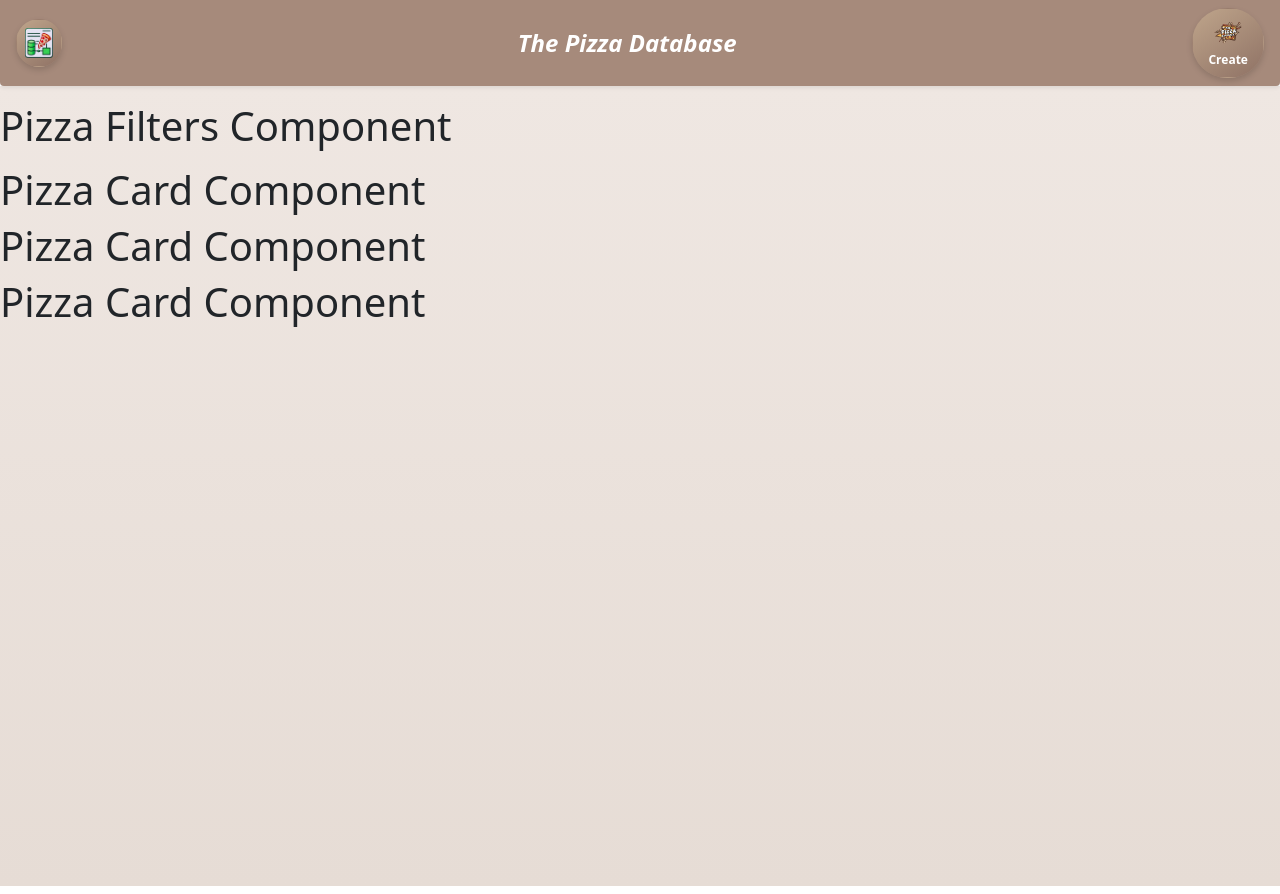
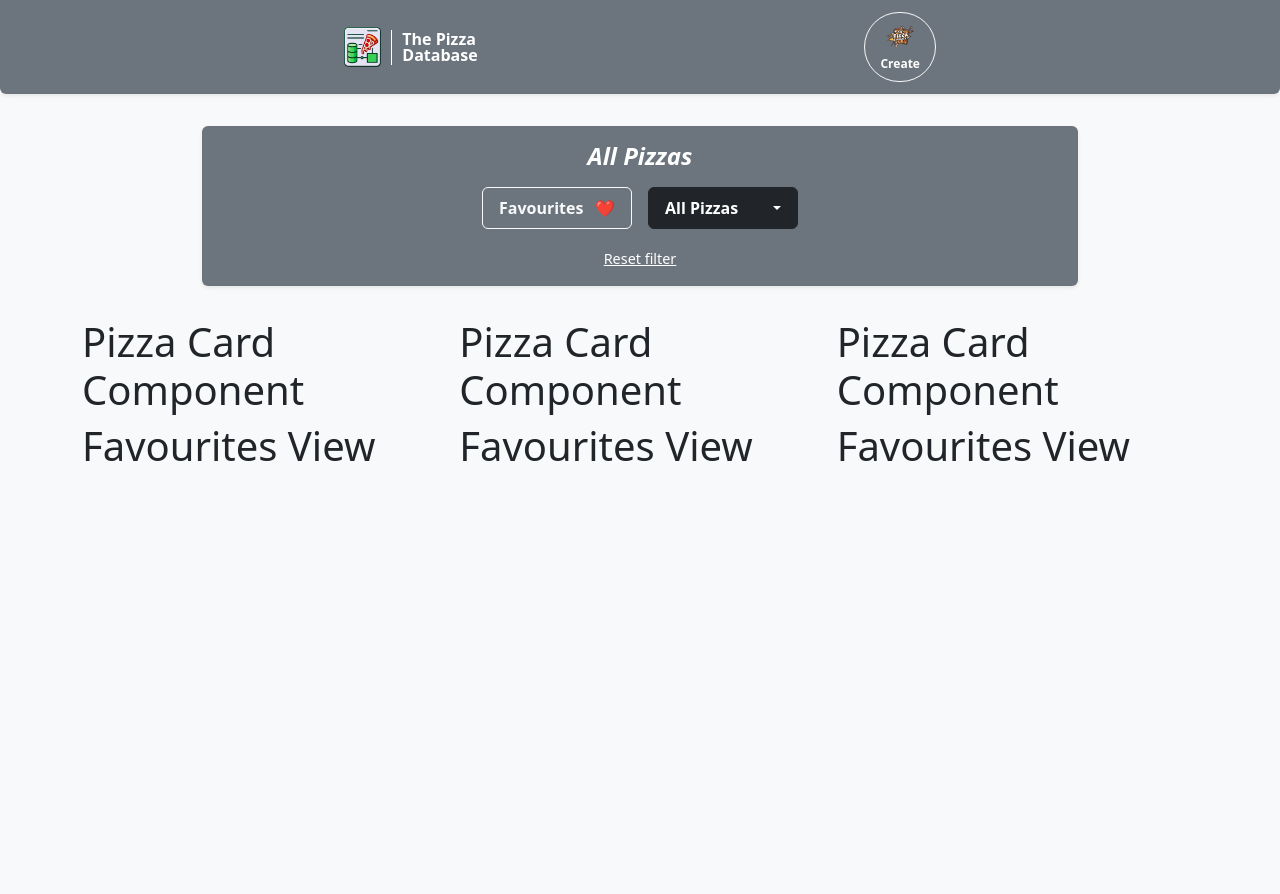
Before and after one commit to vincenzochiovaro/the-pizza-database, a Vue app: page / in a window 1280 px wide. Built offline with nearby package versions, Linux system fonts and the light colour scheme.

Commit message:
Scaffold PizzaBrowser Component - Ready to dev

```diff
--- a/src/components/NavBar.vue
+++ b/src/components/NavBar.vue
@@ -1,29 +1,26 @@
 <template>
-  <nav class="navbar navbar-light px-3 shadow-sm rounded-bottom-1" style="background-color:#A68A7B;">
-    <div class="container-fluid d-flex justify-content-between align-items-center p-0 flex-nowrap">
+  <nav class="navbar navbar-light bg-secondary shadow-sm rounded-bottom">
+    <div class="center-wrap container-fluid d-flex justify-content-between align-items-center p-1 flex-nowrap">
 
       <div class="d-flex align-items-center">
-        <button @click="goToHome" class=" btn p-2 d-flex flex-column align-items-center rounded-pill" style="
-                  background: linear-gradient(145deg, #BFA58B, #8F7265);
-                  color: #fff;
-                  box-shadow: 0 3px 6px rgba(0,0,0,0.15);
-                ">
-          <img :src="homeImg" alt="Home Logo" class="img-fluid" style="height:30px; object-fit:contain;">
-        </button>
+
+        <img :src="homeImgSrc" alt="Home Logo" @click="goToHome" style="height:40px; cursor:pointer;">
+
+        <div style="width:1px; height:35px; background:white; margin:0 10px;">
+        </div>
+
+        <div @click="goToHome" style="cursor:pointer; line-height:1;">
+          <div class="text-white fw-bold" style="font-size:1rem;">The Pizza</div>
+          <div class="text-white fw-bold" style="font-size:1rem;">Database</div>
+        </div>
+
       </div>
 
-      <span class="h4 text-white m-0 text-center flex-grow-1 fw-bold fst-italic px-3 py-1 rounded-pill text-truncate">
-        The Pizza Database
-      </span>
-
       <div class="d-flex align-items-center">
-        <button @click="goToDoughGenerator" class="btn p-2 d-flex flex-column align-items-center rounded-pill" style="
-            background: linear-gradient(145deg, #BFA58B, #8F7265);
-            color: #fff;
-            box-shadow: 0 3px 6px rgba(0,0,0,0.15);
-          ">
-          <img :src="createImg" alt="Right Logo" class="img-fluid" style="height:30px; object-fit:contain;">
-          <small class="mt-1 fw-bold" style="font-size:0.75rem; white-space:nowrap;">Create</small>
+        <button @click="goToDoughGenerator"
+          class="btn btn-outline-light d-flex flex-column align-items-center rounded-pill p-2">
+          <img :src="createImgSrc" alt="Right Logo" class="img-fluid" style="height:30px; object-fit:contain;">
+          <small class="mt-1 fw-bold text-white" style="font-size:0.75rem; white-space:nowrap;">Create</small>
         </button>
       </div>
 
@@ -31,10 +28,20 @@
   </nav>
 </template>
 
+<style>
+.center-wrap {
+  max-width: 600px;
+  margin: 0 auto;
+}
+</style>
+
 <script setup lang="ts">
 import { useRouter } from 'vue-router'
 import createImg from '../assets/createimg.png'
 import homeImg from '../assets/homeimg.png'
+
+const homeImgSrc = homeImg
+const createImgSrc = createImg
 
 const router = useRouter()
 
--- a/src/components/PizzaFilters.vue
+++ b/src/components/PizzaFilters.vue
@@ -1,3 +1,67 @@
 <template>
-    <h1>Pizza Filters Component</h1>
+    <div class="container mt-3">
+        <div class="p-3 rounded shadow-sm bg-secondary">
+
+            <h4 v-if="selectedFilter === 'Favourite'" class="text-white fw-bold fst-italic m-0 mb-3 text-center">
+                Your Favourites
+            </h4>
+
+            <h4 v-else class="text-white fw-bold fst-italic m-0 mb-3 text-center"> {{ selectedFilter }}</h4>
+
+            <div class="d-flex justify-content-center gap-3">
+
+                <button @click="selectFilter('Favourite')"
+                    class="btn btn-outline-light d-flex justify-content-between align-items-center fw-bold"
+                    style="width:150px; white-space:nowrap; overflow:hidden; text-overflow:ellipsis; padding:0.5rem 1rem;">
+                    <span class="text-truncate">Favourites</span>
+                    <span>❤️</span>
+                </button>
+
+                <div class="dropdown">
+                    <button
+                        class="btn btn-dark d-flex justify-content-between align-items-center fw-bold text-white dropdown-toggle"
+                        type="button" id="filterDropdown" data-bs-toggle="dropdown" aria-expanded="false"
+                        style="width:150px; white-space:nowrap; overflow:hidden; text-overflow:ellipsis; padding:0.5rem 1rem;">
+                        <span class="text-truncate">{{ selectedFilter }}</span>
+                    </button>
+                    <ul class="dropdown-menu dropdown-menu-dark" aria-labelledby="filterDropdown">
+                        <li><button class="dropdown-item" @click="selectFilter('All Pizzas')">All Pizzas</button></li>
+                        <li><button class="dropdown-item"
+                                @click="selectFilter('Easiest to most advanced pizzas')">Level: Low →
+                                High</button></li>
+                        <li><button class="dropdown-item"
+                                @click="selectFilter('Most advanced to easiest pizzas')">Level: High →
+                                Low</button></li>
+                        <li><button class="dropdown-item" @click="selectFilter('Most popular pizzas')">Popular</button>
+                        </li>
+                        <li><button class="dropdown-item" @click="selectFilter('Pizzas by style')">Pizza Style</button>
+                        </li>
+                    </ul>
+                </div>
+
+            </div>
+
+            <div class="text-center mt-3">
+                <button @click="resetFilter" class="btn btn-link text-white p-0"
+                    style="font-size:0.9rem; text-decoration:underline;">
+                    Reset filter
+                </button>
+            </div>
+
+        </div>
+    </div>
 </template>
+
+<script setup lang="ts">
+import { ref } from 'vue'
+
+const selectedFilter = ref('All Pizzas')
+
+function selectFilter(value: string) {
+    selectedFilter.value = value
+}
+
+function resetFilter() {
+    selectedFilter.value = 'All Pizzas'
+}
+</script>
--- /dev/null
+++ b/src/views/Favourites.vue
@@ -0,0 +1,3 @@
+<template>
+    <h1>Favourites View</h1>
+</template>
--- a/src/views/PizzaBrowser.vue
+++ b/src/views/PizzaBrowser.vue
@@ -1,22 +1,23 @@
 <template>
+    <div class="min-vh-100 py-3 bg-light">
+        <div class="container">
+            <div class="mx-auto" style="max-width: 900px;">
+                <PizzaFilters />
+            </div>
 
-    <div style="
-    background: linear-gradient(180deg, #EFE7E2, #E6DCD5);
-    min-height: 100vh;
-    padding-top: 1rem;
-  ">
-        <PizzaFilters />
+            <div class="row g-3 mt-3">
+                <div class="col-md-4" v-for="n in 3" :key="n">
+                    <PizzaCard />
+                    <Favourites />
+                </div>
+            </div>
 
-        <div class="mt-3">
-            <PizzaCard />
-            <PizzaCard />
-            <PizzaCard />
         </div>
-
     </div>
 </template>
 
 <script setup lang="ts">
 import PizzaCard from '../components/PizzaCard.vue'
 import PizzaFilters from '../components/PizzaFilters.vue'
+import Favourites from './Favourites.vue';
 </script>
```
